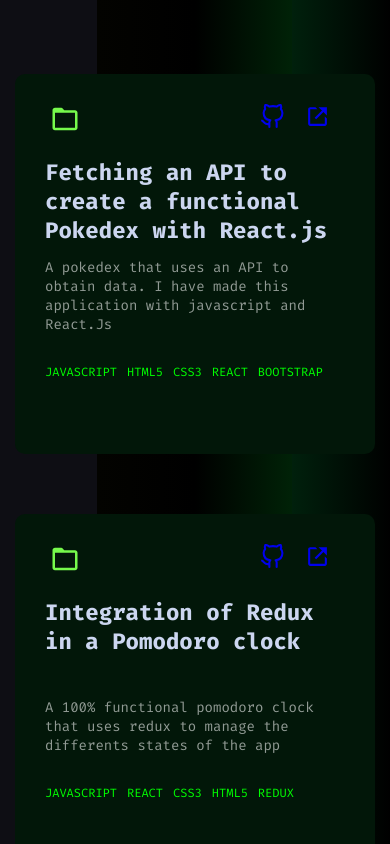
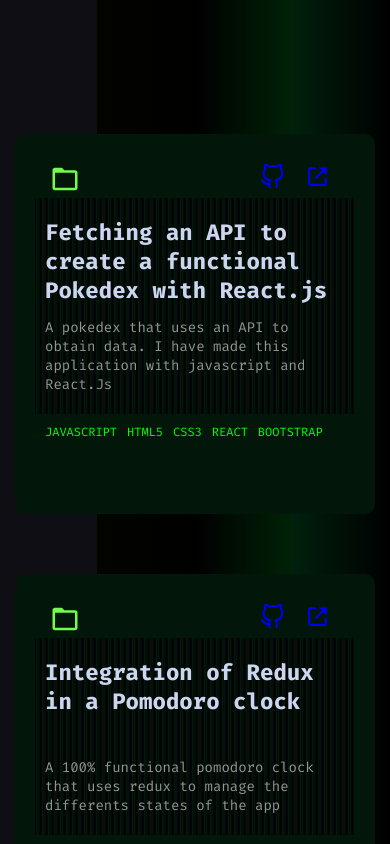
Before and after one commit to carlioso3000/personal-portfolio, a React (Create React App) app: page / in a window 390 px wide. Shown: the part 2160-3004 px from the top of the page. Built offline with nearby package versions, Linux system fonts and the light colour scheme; a web font is replaced by a local one.

Commit message:
fixed background on mobiles and sections heights

```diff
--- a/public/index.html
+++ b/public/index.html
@@ -19,7 +19,7 @@
   </head>
   <body>
     <noscript>You need to enable JavaScript to run this app.</noscript>
-    <div class="background">
+    <div>
       <div id="root"></div>
     </div>
 
--- a/src/App.css
+++ b/src/App.css
@@ -5,19 +5,23 @@ html {
   height: 100vh;
   scroll-behavior: smooth;
 }
+body {
+  background-image: var(--crt-background);
+  background-size:6px 6px;
+  animation: scanlines 10s linear infinite;
+  background-attachment: fixed;
+}
 * {
   margin: 0;
   padding: 0;
 }
 
-.background {
+/* .background {
   background-image: var(--crt-background);
   background-size:6px 6px;
   animation: scanlines 10s linear infinite;
-  min-height: 500vh;
   background-attachment: fixed;
-  /* background-color: rgb(107, 73, 73); */
-}
+} */
 
 
 .main {
@@ -57,3 +61,9 @@ html {
     transform: translateY(calc(100vh + 4px));
   }
 }
+
+/* @media (max-width: 840px) {
+  .background {
+  min-height: auto;
+  }
+} */
--- a/src/pages/homepage.css
+++ b/src/pages/homepage.css
@@ -73,3 +73,9 @@ section {
     display: none;
   }
 }
+
+@media (max-width: 767px) {
+  section {
+    height: auto;
+  }
+}
```
